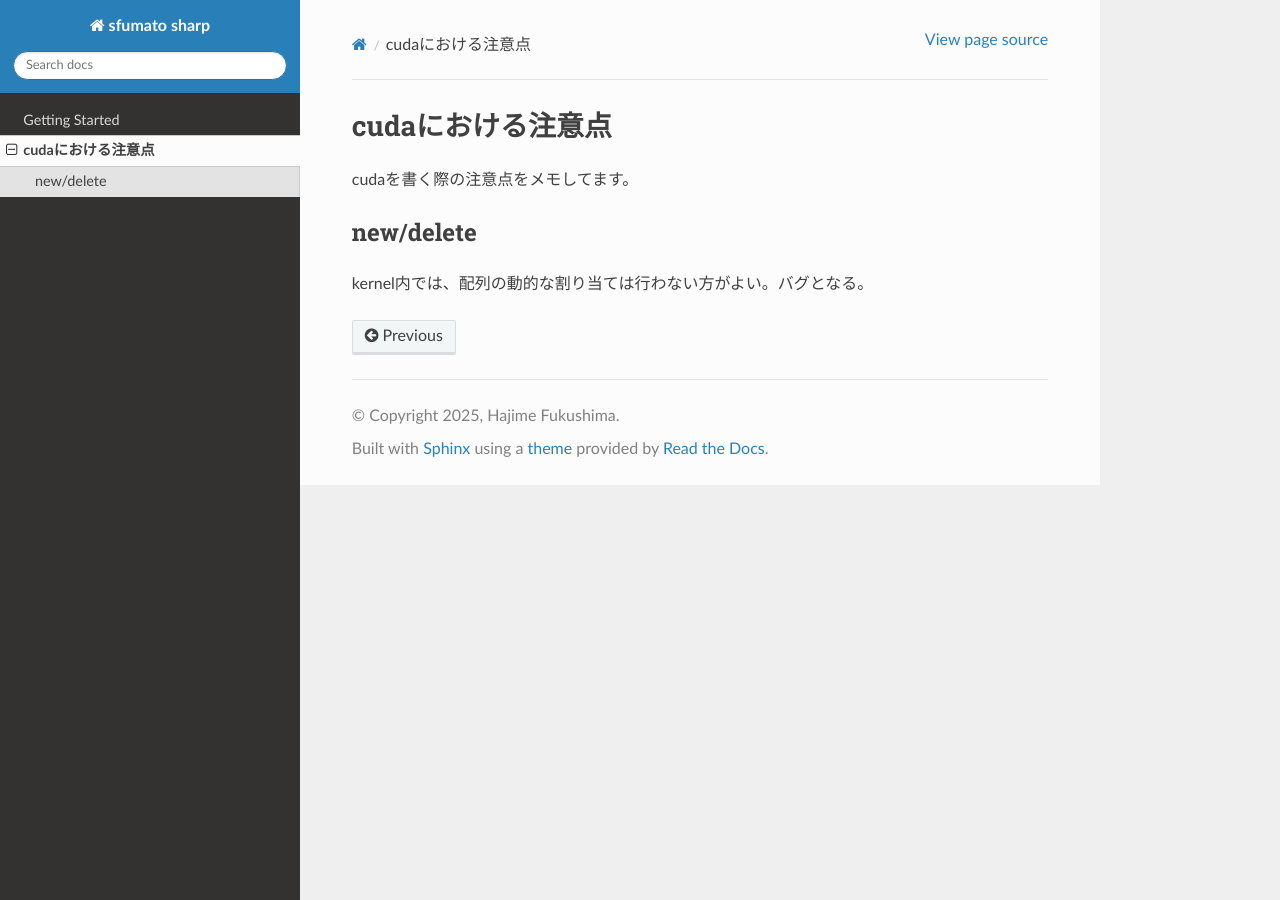
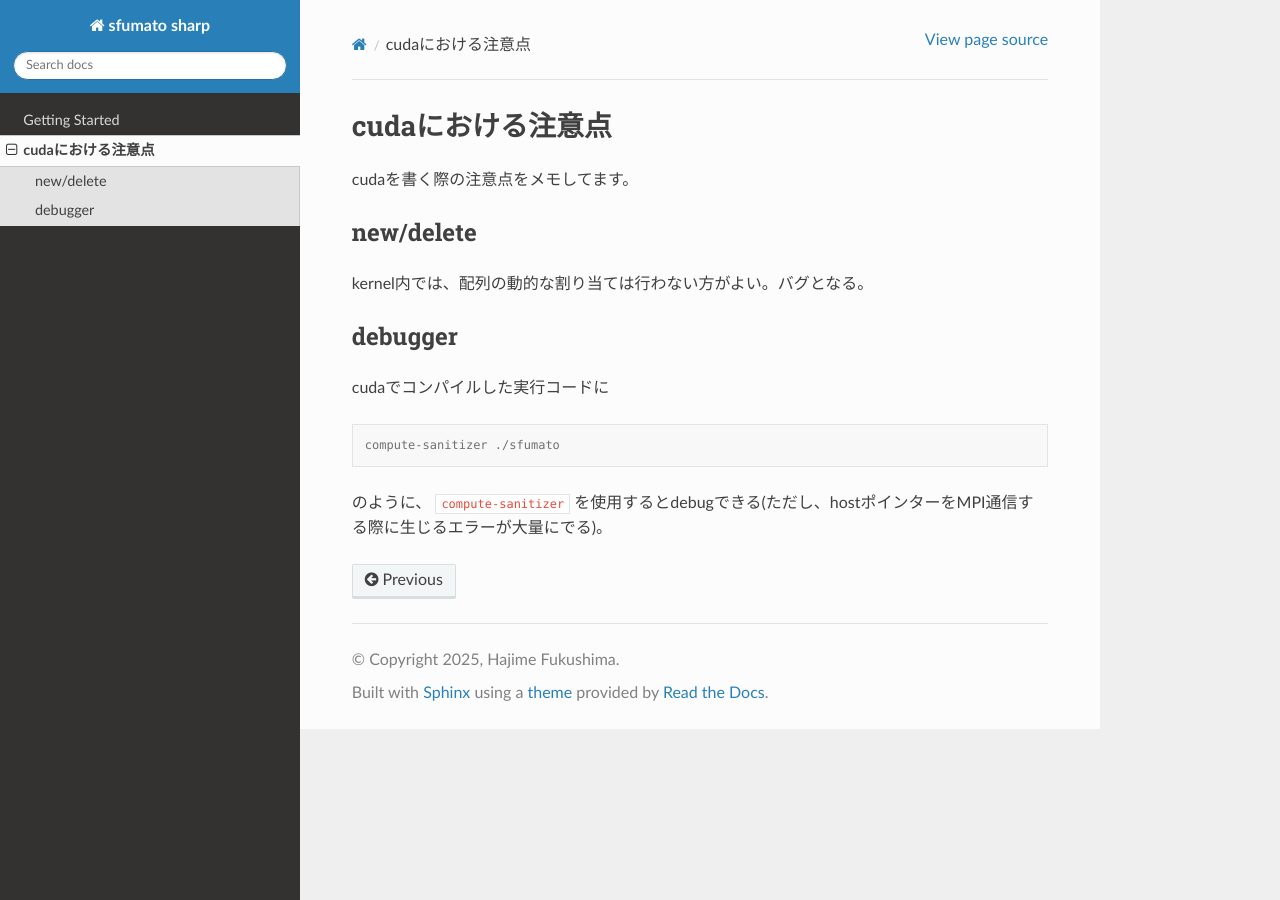
Before and after one commit to fukushimahj/sfumato_docs, a Sphinx documentation site: the page built from docs/source/memo.rst, in a window 1280 px wide. Built offline with Sphinx 7.4.7 and the Read the Docs theme 3.1.0, drawn with Linux system fonts in a browser that asks for light colours.

Commit message:
new file:   .Getting_Started.rst.swp 	modified:   memo.rst

```diff
--- a/docs/source/memo.rst
+++ b/docs/source/memo.rst
@@ -9,3 +9,18 @@ new/delete
 ------------
 
 kernel内では、配列の動的な割り当ては行わない方がよい。バグとなる。
+
+
+.. _debugger:
+
+debugger
+------------
+
+cudaでコンパイルした実行コードに
+
+.. code-block:: console
+
+  compute-sanitizer ./sfumato
+
+
+のように、 ``compute-sanitizer`` を使用するとdebugできる(ただし、hostポインターをMPI通信する際に生じるエラーが大量にでる)。
```
Also changed, not shown: 1 other file.
